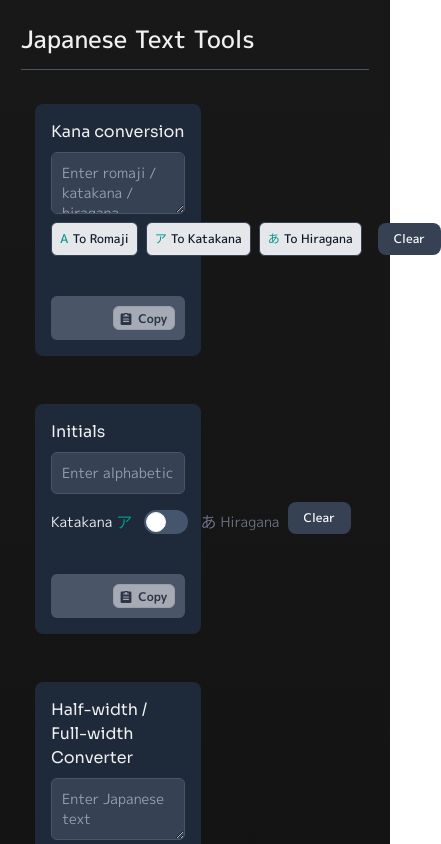
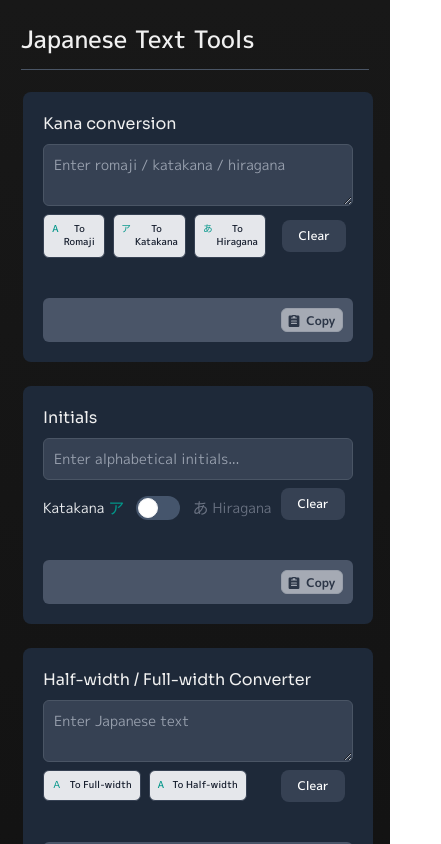
Before and after one commit to RNXT01/japanese-text-tools, a React (Vite) app: page / in a window 390 px wide. Shown: the top 844 px of the page, 441 px wide, since content can reach past the window. Built offline with nearby package versions, Linux system fonts and the light colour scheme.

Commit message:
Fix: proportions on mobile

```diff
--- a/src/App.tsx
+++ b/src/App.tsx
@@ -1,5 +1,3 @@
-//import { useState } from 'react'
-
 import './styles.css'
 import Header from './Header';
 
--- a/src/CardForCutoffSim.tsx
+++ b/src/CardForCutoffSim.tsx
@@ -46,7 +46,7 @@ const CardForCutoffSim: React.FC = () => {
                             min="1"
                             max="50"
                             onChange={(e) => handleCutoffLength(parseInt(e.target.value))}
-                            className='slider'
+                            className='slider '
                         />
                         <label className='ml-2 text-sm'>{cutoffLength}</label>
                     </div>
--- a/src/CardForHalfFullWidthConv.tsx
+++ b/src/CardForHalfFullWidthConv.tsx
@@ -1,8 +1,6 @@
 import React, { useState } from 'react';
 import CopyButton from "./elements/CopyButton";
 import ClearButton from "./elements/ClearButton";
-
-
 
 const CardForHalfFullWidthConv: React.FC = () => {
     const [inputValue, setInputValue] = useState('');
--- a/src/styles.css
+++ b/src/styles.css
@@ -5,7 +5,6 @@
   flex-direction: column;
   min-height: 100vh;
   padding: 11px;
-  /* background-color: #181818; */
   background-image: linear-gradient(to bottom, #181818, #0f0f0f);
   color: #f0f0f0;
 }
@@ -36,23 +35,25 @@
 
 @layer components {
   .cardContainer {
-    @apply flex-grow m-3 sm:w-1/2 md:w-1/3;
-    max-width: 45%;
+    @apply flex-grow m-1 sm:w-1/2 md:w-1/3;
+    max-width: 95%;
   }
   .card {
-    @apply w-full bg-gray-800 m-3 p-4 rounded-lg ;
+    @apply w-full bg-gray-800 m-2 p-5 rounded-lg ;
   }
   .buttonRow {
     @apply flex justify-between items-center mt-2 align-middle;
   }
   .actionButtonContainer {
     @apply flex justify-between items-center;
+    max-width: 80%;
   }
   .actionButton {
-    @apply whitespace-nowrap flex justify-center align-middle cursor-pointer
+    @apply overflow-hidden flex justify-center align-middle cursor-pointer
         bg-gray-200 hover:bg-gray-50 text-gray-900 font-medium p-2 rounded-md
-        border border-gray-700 focus:outline-none overflow-hidden me-2 mb-2 text-xs;
-  }
+        border border-gray-700 focus:outline-none  me-2 mb-2 text-xs;
+    font-size: .6rem;
+      }
   .clearButton {
     @apply cursor-pointer focus:outline-none text-white bg-gray-700 hover:bg-red-800 font-medium rounded-lg py-2 px-4 me-2 mb-2 text-xs;
   }
```
